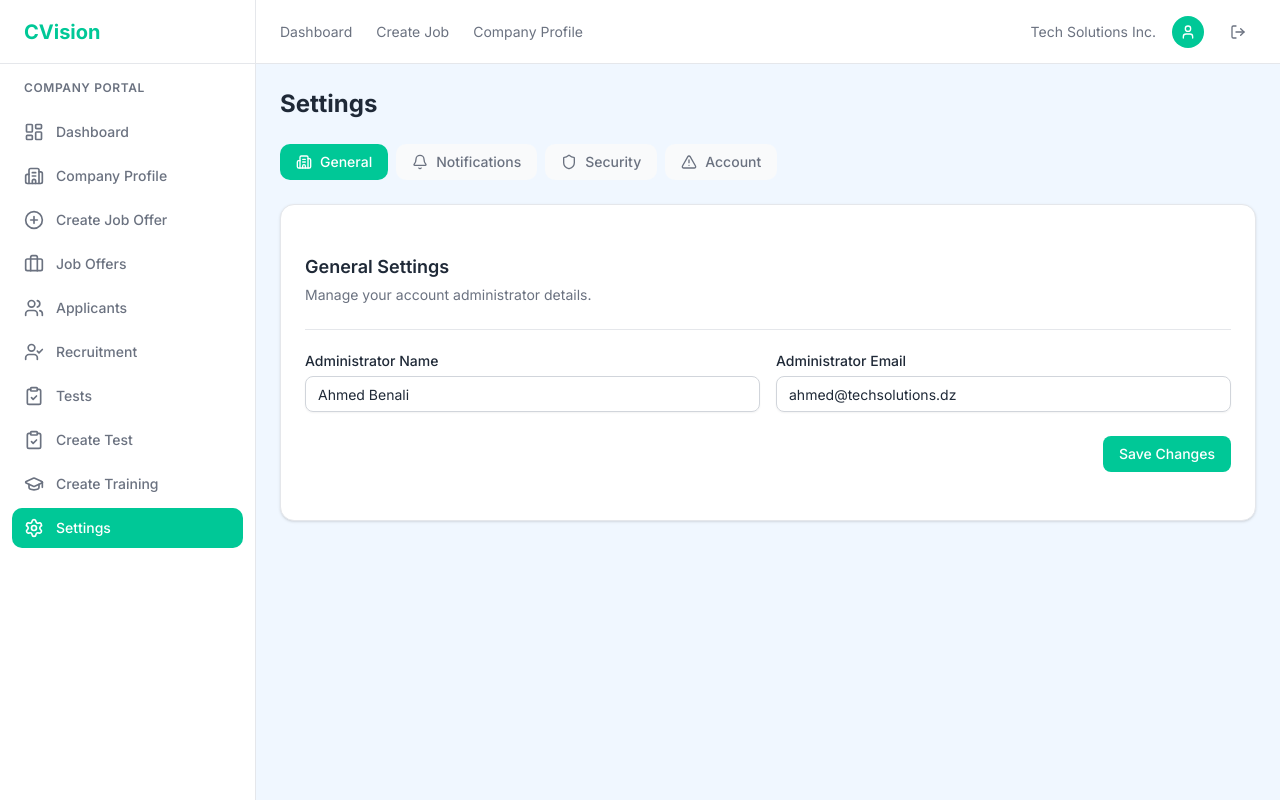
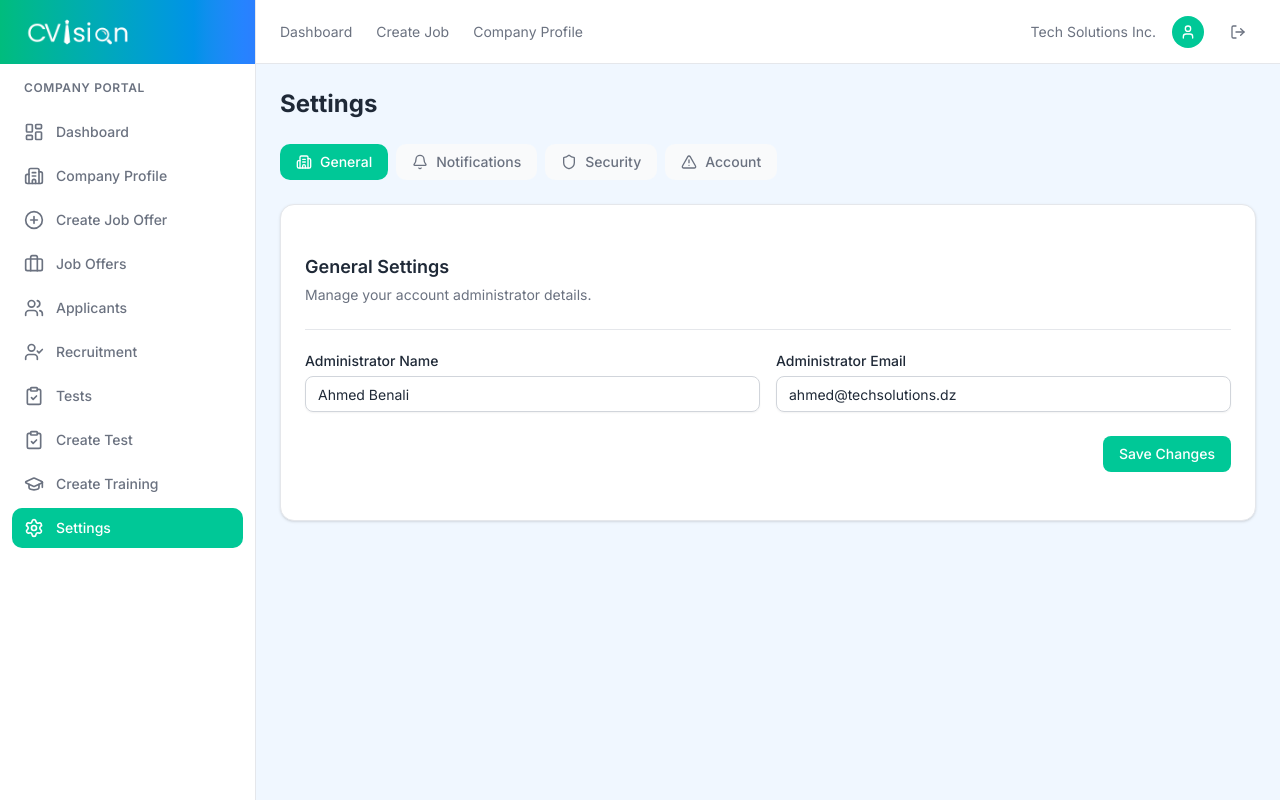
Before and after one commit to Douaa-code/cvision-frontend, a Next.js app: page /company/settings in a window 1280 px wide. Built offline with nearby package versions, Linux system fonts and the light colour scheme.

Commit message:
Move gradient logo from topbar to sidebar brand area
Replace CVision text in sidebar with white logo image on gradient
background. Revert topbar to original white style.

Co-Authored-By: Claude Sonnet 4.6 <noreply@anthropic.com>

```diff
--- a/components/layout/Sidebar.tsx
+++ b/components/layout/Sidebar.tsx
@@ -1,6 +1,7 @@
 "use client";
 
 import Link from "next/link";
+import Image from "next/image";
 import { usePathname } from "next/navigation";
 import { cn } from "@/lib/utils";
 import type { LucideIcon } from "lucide-react";
@@ -22,9 +23,15 @@ export function Sidebar({ items, title }: SidebarProps) {
   return (
     <aside className="w-64 min-h-screen bg-white border-r border-border flex flex-col">
       {/* Brand */}
-      <div className="h-14 sm:h-16 flex items-center px-4 sm:px-6 border-b border-border">
-        <Link href="/" className="text-xl font-bold text-cvision-green">
-          CVision
+      <div className="h-14 sm:h-16 flex items-center px-4 sm:px-6 bg-gradient-to-r from-emerald-500 to-blue-500">
+        <Link href="/">
+          <Image
+            src="/logo/logo_cvision_blanc.png"
+            alt="CVision"
+            width={110}
+            height={36}
+            className="object-contain"
+          />
         </Link>
       </div>
 
```
